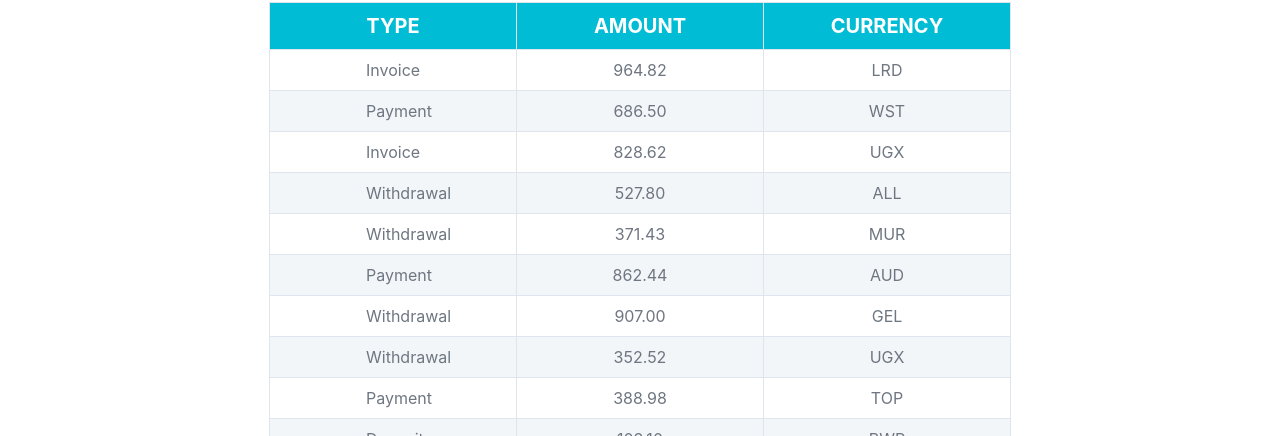
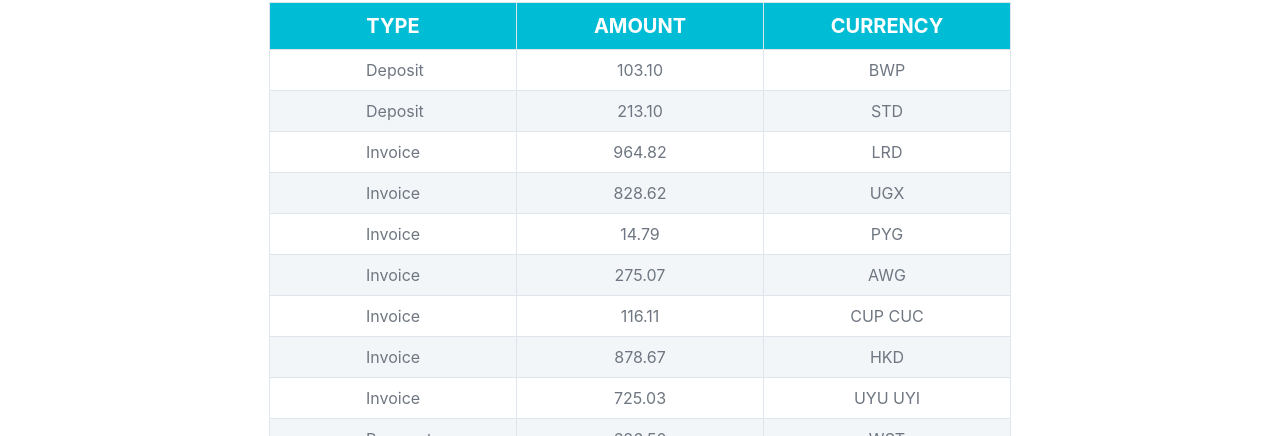
Before and after one commit to omykhalska/goit-react-hw-01-components, a React (Create React App) app: page / in a window 1280 px wide. Shown: the part 364-800 px from the top of the page. Built offline with nearby package versions, Linux system fonts and the light colour scheme.

Commit message:
Добавляет автосортировку транзакций по типу

```diff
--- a/src/components/TransactionsHistory/TransactionHistory.js
+++ b/src/components/TransactionsHistory/TransactionHistory.js
@@ -20,7 +20,9 @@ export default function TransactionHistory({ items }) {
       </TransactionsTableTitle>
 
       <TransactionsTableBody>
-        {items.map(({ id, type, amount, currency }) => (
+        {items
+          .sort((a, b) => a.type.localeCompare(b.type))
+          .map(({ id, type, amount, currency }) => (
             <TransactionHistoryRow
               key={id}
               type={type}
```
Lines whose indentation alone changed are shown as unchanged.
